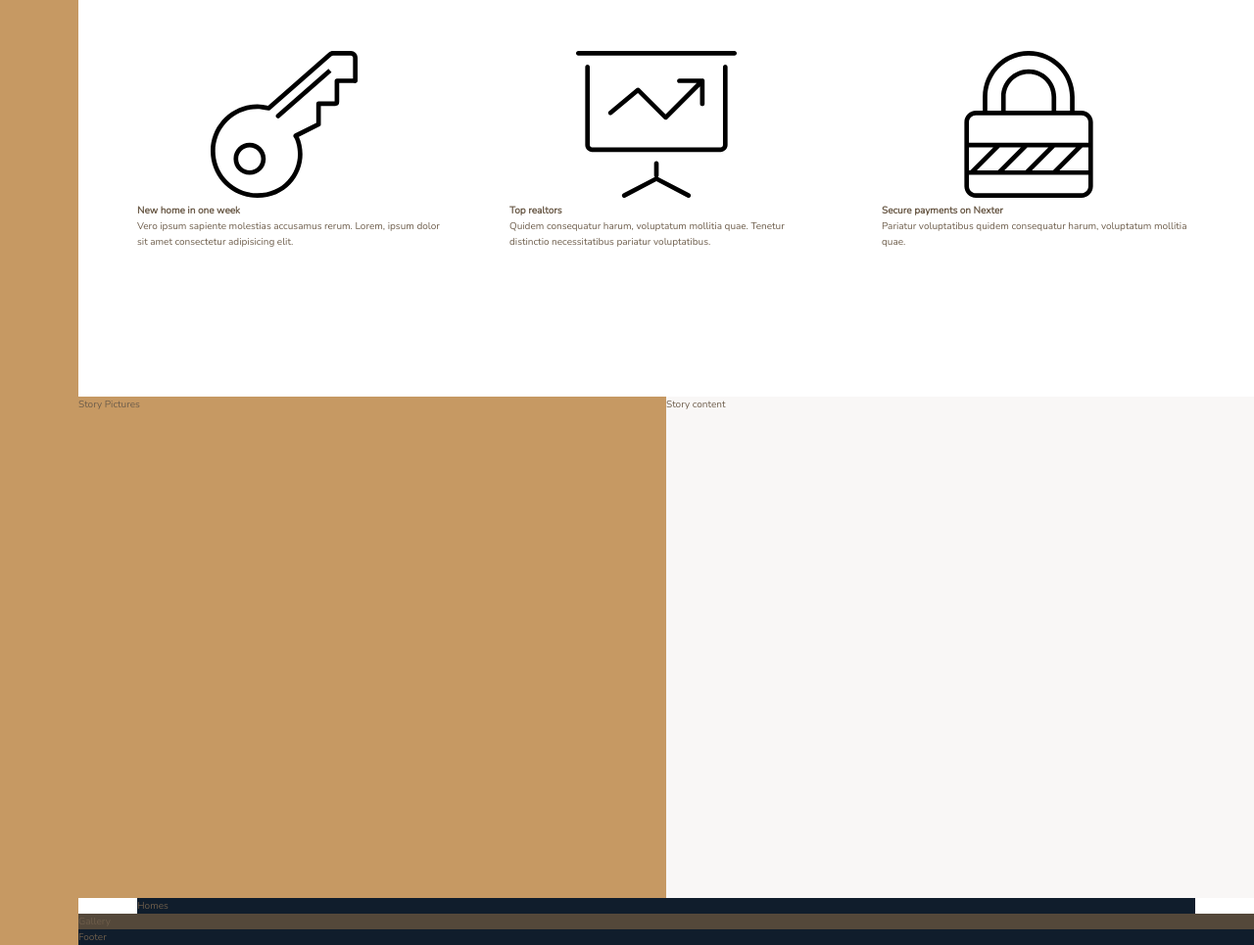
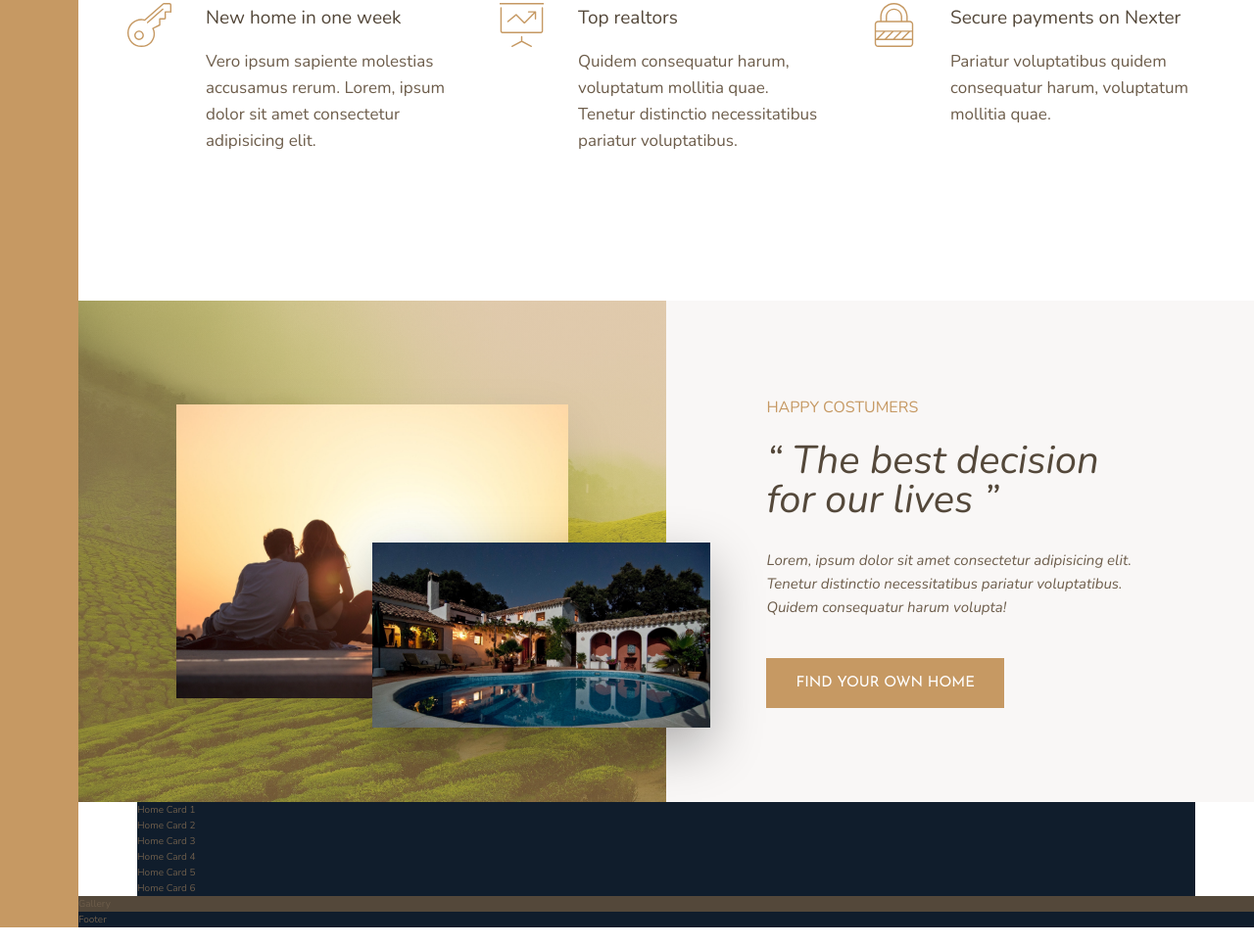
Before and after one commit to grglucastr/nexter, a website: page index.html in a window 1280 px wide. Shown: the part 1001-1966 px from the top of the page at 98% size. Drawn offline with nearby package versions, Linux system fonts and the light colour scheme.

Commit message:
Add story section styling

```diff
--- a/index.html
+++ b/index.html
@@ -47,7 +47,7 @@
                 <svg class="feature__icon">
                     <use xlink:href="img/sprite.svg#icon-map-pin"> </use>
                 </svg>
-                <h4 class="heading-4">All homes in top locations</h4>
+                <h4 class="heading-4 heading-4--dark">All homes in top locations</h4>
                 <p class="feature__text">
                     Tenetur distinctio necessitatibus pariatur voluptatibus quidem consequatur harum.
                 </p>
@@ -56,7 +56,7 @@
                 <svg class="feature__icon">
                     <use xlink:href="img/sprite.svg#icon-key"> </use>
                 </svg>
-                <h4 class="heading-4">New home in one week</h4>
+                <h4 class="heading-4 heading-4--dark">New home in one week</h4>
                 <p class="feature__text">
                     Vero ipsum sapiente molestias accusamus rerum. Lorem, ipsum dolor sit amet consectetur adipisicing elit.
                 </p>
@@ -65,7 +65,7 @@
                 <svg class="feature__icon">
                     <use xlink:href="img/sprite.svg#icon-presentation"> </use>
                 </svg>
-                <h4 class="heading-4">Top realtors</h4>
+                <h4 class="heading-4 heading-4--dark">Top realtors</h4>
                 <p class="feature__text">
                     Quidem consequatur harum, voluptatum mollitia quae. Tenetur distinctio necessitatibus pariatur voluptatibus.
                 </p>
@@ -74,7 +74,7 @@
                 <svg class="feature__icon">
                     <use xlink:href="img/sprite.svg#icon-lock"> </use>
                 </svg>
-                <h4 class="heading-4">Secure payments on Nexter</h4>
+                <h4 class="heading-4 heading-4--dark">Secure payments on Nexter</h4>
                 <p class="feature__text">
                     Pariatur voluptatibus quidem consequatur harum, voluptatum mollitia quae.
                 </p>
@@ -82,15 +82,30 @@
         </section>
 
         <div class="story__pictures">
-            Story Pictures
+            <img src="./img/story-1.jpeg" alt="Couple with new house" class="story__img--1">
+            <img src="./img/story-2.jpeg" alt="New house" class="story__img--2">
         </div>
 
         <div class="story__content">
-            Story content
+            <h3 class="heading-3 mb-sm">Happy Costumers</h3>
+            <h2 class="heading-2 heading-2--dark mb-md">
+                &ldquo;
+                The best decision for our lives
+                &rdquo;
+            </h2>
+            <p class="story__text">
+                Lorem, ipsum dolor sit amet consectetur adipisicing elit. Tenetur distinctio necessitatibus pariatur voluptatibus. Quidem consequatur harum volupta!
+            </p>
+            <button class="btn">Find your own home</button>
         </div>
 
         <section class="homes">
-            Homes
+            <div class="home">Home Card 1</div>
+            <div class="home">Home Card 2</div>
+            <div class="home">Home Card 3</div>
+            <div class="home">Home Card 4</div>
+            <div class="home">Home Card 5</div>
+            <div class="home">Home Card 6</div>
         </section>
 
         <section class="gallery">
--- a/sass/_features.scss
+++ b/sass/_features.scss
@@ -4,6 +4,31 @@
   margin: 15rem 0;
 
   display: grid;
-  grid-template-columns: repeat(3, 1fr);
+  //grid-template-columns: repeat(3, 1fr);
+  grid-template-columns: repeat(auto-fit, minmax(25rem, 1fr));
+
   grid-gap: 6rem;
+
+  align-items: start;
 }
+
+.feature{
+
+  display: grid;
+  grid-template-columns: min-content 1fr;
+  grid-row-gap: 1.5rem;
+  grid-column-gap: 2.5rem;
+
+  &__icon{
+    fill: $color-primary;
+    width: 4.5rem;
+    height: 4.5rem;
+    grid-row: 1 / span 2;
+
+    transform: translate(-1rem);
+  }
+
+  &__text{
+    font-size: 1.7rem;
+  }
+}
--- a/sass/_story.scss
+++ b/sass/_story.scss
@@ -2,10 +2,55 @@
   &__pictures{
     background-color: $color-primary;
     grid-column: full-start / col-end 4;
+    background-image:
+    linear-gradient(rgba($color-primary, .5), rgba($color-primary, .5))
+    ,url('../img/back.jpg');
+    background-size: cover;
+    background-repeat: no-repeat;
+
+    display: grid;
+    grid-template-rows: repeat(6, 1fr);
+    grid-template-columns: repeat(6, 1fr);
+
+    align-items: center;
+  }
+
+  &__img--1{
+    width: 100%;
+    grid-row: 2 / 6;
+    grid-column: 2 / 6;
+    box-shadow: 0 2rem 5rem rgba(0,0,0, .1);
+  }
+
+  &__img--2{
+    width: 115%;
+    grid-row: 4 / 6;
+    grid-column: 4 / 7;
+
+    z-index: 1;
+    box-shadow: 0 2rem 5rem rgba(0,0,0, .3);
   }
 
   &__content{
     background-color: $color-grey-light-1;
     grid-column: col-start 5 / full-end;
+
+    padding: 6rem 8vw;
+
+    /*
+    display: flex;
+    flex-direction: column;
+    justify-content: center;
+    align-items: flex-start;
+    */
+    display: grid;
+    align-content: center;
+    justify-items: start;
+  }
+
+  &__text{
+    font-size: 1.5rem;
+    font-style: italic;
+    margin-bottom: 4rem;
   }
 }
--- a/sass/_typography.scss
+++ b/sass/_typography.scss
@@ -0,0 +1,56 @@
+%heading{
+  font-display: $font-display;
+  font-weight: 400;
+}
+
+.heading-1{
+  @extend %heading;
+}
+
+.heading-2{
+  @extend %heading;
+  font-size: 4rem;
+  font-style: italic;
+  line-height: 1;
+
+  &--light{color: $color-grey-light-1;}
+  &--dark{color: $color-grey-dark-1;}
+}
+
+.heading-3{
+  @extend %heading;
+  font-size: 1.6rem;
+  color: $color-primary;
+  text-transform: uppercase;
+}
+
+.heading-4{
+  @extend %heading;
+  font-size: 1.9rem;
+
+  &--light{color: $color-grey-light-1;}
+  &--dark{color: $color-grey-dark-1;}
+}
+
+.btn{
+  background-color: $color-primary;
+  color: #fff;
+  border: none;
+  border-radius: 0;
+  font-family: $font-display;
+  font-size: 1.5rem;
+  text-transform: uppercase;
+  padding: 1.8rem 3rem;
+  cursor: pointer;
+
+  transition: all .2s;
+
+  &:hover{
+    background-color: $color-primary-dark;
+  }
+}
+
+.mb-sm{margin-bottom: 2rem;}
+.mb-md{margin-bottom: 3rem;}
+.mb-lg{margin-bottom: 4rem;}
+.mb-hg{margin-bottom: 8rem;}
```
Also changed, not shown: css/style.css.
